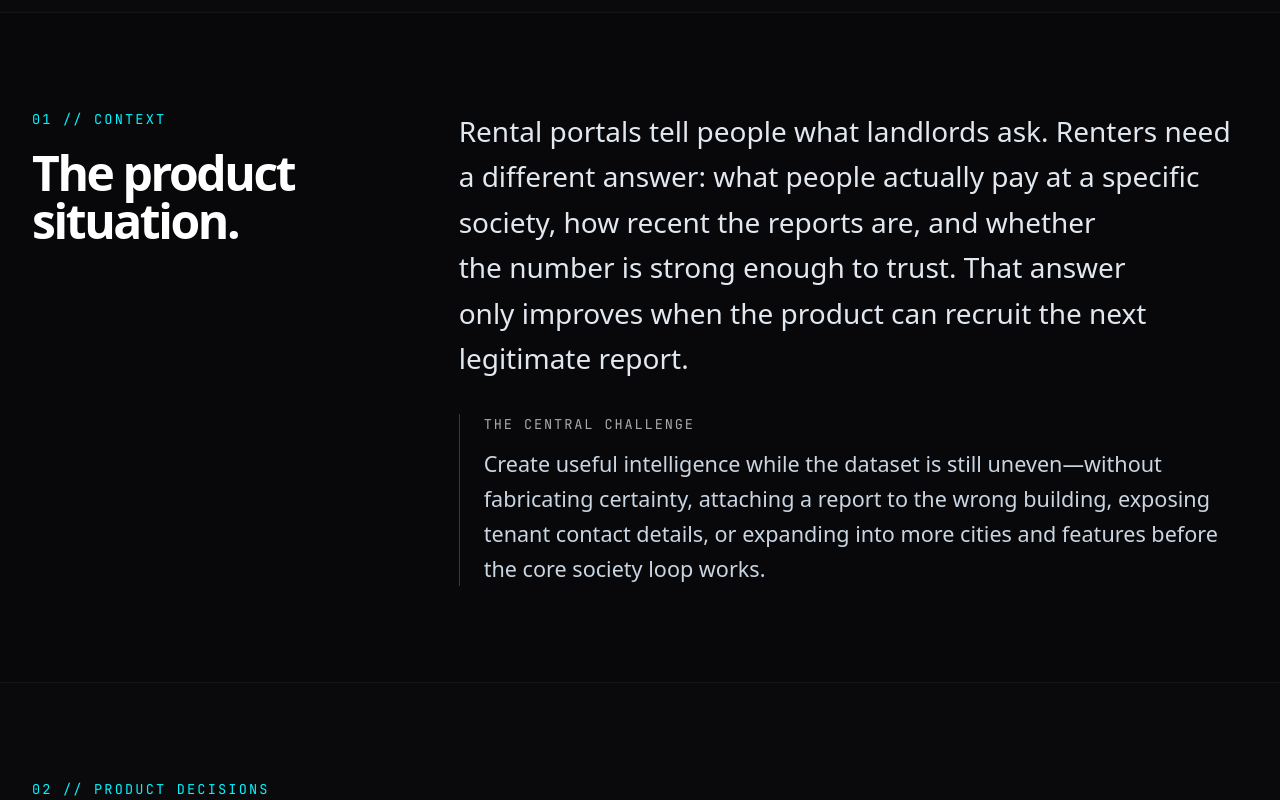
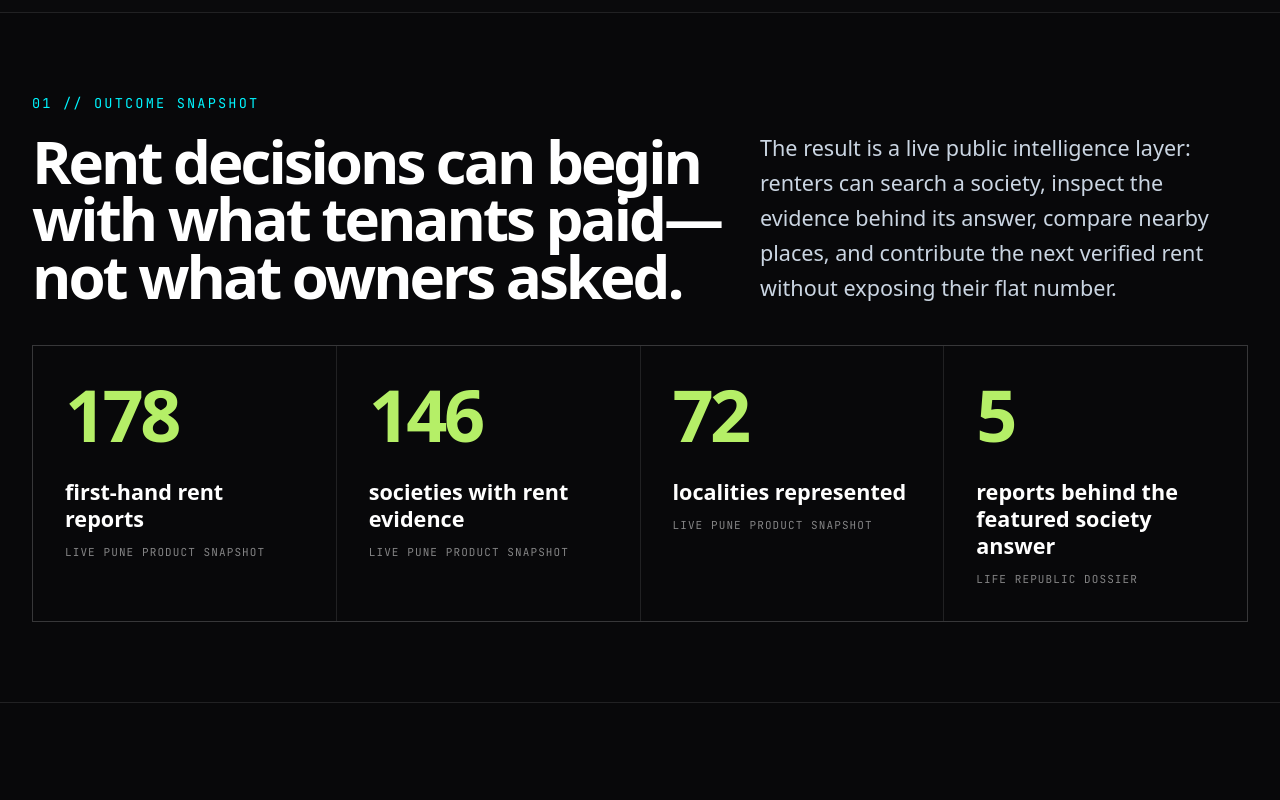
Before and after one commit to aakarshraaj/userhood, a React (Vite) app: page /case-study/rentnama in a window 1280 px wide. Shown: the part 1800-2600 px from the top of the page. Built offline with nearby package versions, Linux system fonts and the light colour scheme; a web font is replaced by a local one.

Commit message:
feat: turn product stories into outcome-led case studies

```diff
--- a/src/components/CaseStudyLayout.tsx
+++ b/src/components/CaseStudyLayout.tsx
@@ -15,6 +15,24 @@ export interface CaseStudyFact {
   value: string;
 }
 
+export interface CaseStudyMetric {
+  value: string;
+  label: string;
+  detail: string;
+}
+
+export interface CaseStudyOutcome {
+  title: string;
+  summary: string;
+  metrics: CaseStudyMetric[];
+}
+
+export interface CaseStudyDraftMetric {
+  value: string;
+  label: string;
+  definition: string;
+}
+
 export interface CaseStudyData {
   pageId: PageId;
   brand: string;
@@ -25,11 +43,13 @@ export interface CaseStudyData {
   facts: CaseStudyFact[];
   heroMedia: ProjectMediaSpec;
   proofNote: string;
+  outcome?: CaseStudyOutcome;
   context: string;
   challenge: string;
   decisions: CaseStudyDecision[];
   documentedScope: string[];
   evidenceBoundary: string;
+  draftMetrics?: CaseStudyDraftMetric[];
   liveProduct?: {
     label: string;
     href: string;
@@ -45,6 +65,7 @@ interface CaseStudyLayoutProps {
 
 export default function CaseStudyLayout({ data, onContactClick }: CaseStudyLayoutProps) {
   const isTeamExperience = data.relationship === "Team experience";
+  const hasOutcome = Boolean(data.outcome);
 
   return (
     <main data-page-id={data.pageId} className="min-h-screen bg-background-dark pb-20 pt-28 sm:pt-32 md:pb-28 md:pt-36">
@@ -120,16 +141,46 @@ export default function CaseStudyLayout({ data, onContactClick }: CaseStudyLayou
           </div>
         </header>
 
-        <section className="mt-16 border-y border-white/5 bg-[#08080a] px-5 py-16 md:mt-24 md:px-8 md:py-24">
+        {data.outcome && (
+          <section className="mt-16 border-y border-white/10 bg-[#08080a] px-5 py-14 md:mt-24 md:px-8 md:py-20" aria-labelledby={`${data.pageId}-outcome-title`}>
+            <div className="mx-auto max-w-[1280px]">
+              <div className="grid gap-8 md:grid-cols-12 md:items-end">
+                <div className="md:col-span-7">
+                  <div className="font-mono text-xs uppercase tracking-[0.16em] text-primary">01 // Outcome snapshot</div>
+                  <h2 id={`${data.pageId}-outcome-title`} className="mt-5 max-w-4xl text-4xl font-black leading-[0.96] tracking-tighter text-white md:text-6xl">
+                    {data.outcome.title}
+                  </h2>
+                </div>
+                <p className="max-w-xl text-base leading-relaxed text-slate-300 md:col-span-5 md:justify-self-end md:text-lg">
+                  {data.outcome.summary}
+                </p>
+              </div>
+
+              <dl className="mt-10 grid gap-px border border-white/10 bg-white/10 sm:grid-cols-2 lg:grid-cols-4">
+                {data.outcome.metrics.map((metric) => (
+                  <div key={metric.label} className="bg-[#08080a] p-6 md:min-h-[235px] md:p-8">
+                    <dd className="text-5xl font-black leading-none tracking-tighter md:text-7xl" style={{ color: data.accent ?? "#00f5ff" }}>
+                      {metric.value}
+                    </dd>
+                    <dt className="mt-7 text-base font-bold leading-tight text-white md:text-lg">{metric.label}</dt>
+                    <p className="mt-3 font-mono text-[11px] uppercase leading-relaxed tracking-[0.1em] text-white/50">{metric.detail}</p>
+                  </div>
+                ))}
+              </dl>
+            </div>
+          </section>
+        )}
+
+        <section className={`${hasOutcome ? "" : "mt-16 md:mt-24"} border-b border-white/5 bg-[#08080a] px-5 py-16 md:px-8 md:py-24`}>
           <div className="mx-auto grid max-w-[1280px] gap-10 md:grid-cols-12 md:gap-16">
             <div className="md:col-span-4">
-              <div className="font-mono text-xs uppercase tracking-[0.16em] text-primary">01 // Context</div>
-              <h2 className="mt-5 text-4xl font-black tracking-tighter text-white md:text-5xl">The product situation.</h2>
+              <div className="font-mono text-xs uppercase tracking-[0.16em] text-primary">{hasOutcome ? "02" : "01"} // The problem</div>
+              <h2 className="mt-5 text-4xl font-black tracking-tighter text-white md:text-5xl">What the product had to overcome.</h2>
             </div>
             <div className="space-y-8 md:col-span-8">
               <p className="text-xl font-normal leading-relaxed text-slate-200 md:text-2xl">{data.context}</p>
               <div className="border-l border-white/20 pl-6">
-                <div className="font-mono text-xs uppercase tracking-[0.14em] text-white/65">The central challenge</div>
+                <div className="font-mono text-xs uppercase tracking-[0.14em] text-white/65">The non-negotiable constraint</div>
                 <p className="mt-3 text-base font-normal leading-relaxed text-slate-300 md:text-lg">{data.challenge}</p>
               </div>
             </div>
@@ -140,8 +191,8 @@ export default function CaseStudyLayout({ data, onContactClick }: CaseStudyLayou
           <div className="mx-auto max-w-[1280px]">
             <div className="grid gap-8 border-b border-white/10 pb-10 md:grid-cols-12 md:items-end md:pb-12">
               <div className="md:col-span-8">
-                <div className="font-mono text-xs uppercase tracking-[0.16em] text-primary">02 // Product decisions</div>
-                <h2 className="mt-5 text-4xl font-black tracking-tighter text-white md:text-6xl">Where the work earned its keep.</h2>
+                <div className="font-mono text-xs uppercase tracking-[0.16em] text-primary">{hasOutcome ? "03" : "02"} // The intervention</div>
+                <h2 className="mt-5 text-4xl font-black tracking-tighter text-white md:text-6xl">The decisions that changed the product.</h2>
               </div>
               <p className="text-base font-normal leading-relaxed text-slate-300 md:col-span-4">
                 The useful part of a case study is the reasoning, the constraint, and the product consequence—not a wall of polished screens.
@@ -174,8 +225,8 @@ export default function CaseStudyLayout({ data, onContactClick }: CaseStudyLayou
         <section className="border-y border-white/5 bg-white/[0.025] px-5 py-16 md:px-8 md:py-20">
           <div className="mx-auto grid max-w-[1280px] gap-10 md:grid-cols-12 md:gap-16">
             <div className="md:col-span-5">
-              <div className="font-mono text-xs uppercase tracking-[0.16em] text-primary">03 // Verifiable scope</div>
-              <h2 className="mt-5 text-4xl font-black tracking-tighter text-white md:text-5xl">What exists—not what a pitch deck implies.</h2>
+              <div className="font-mono text-xs uppercase tracking-[0.16em] text-primary">{hasOutcome ? "04" : "03"} // The shipped system</div>
+              <h2 className="mt-5 text-4xl font-black tracking-tighter text-white md:text-5xl">What actually exists.</h2>
             </div>
             <div className="md:col-span-7">
               <ul className="grid gap-3 sm:grid-cols-2">
@@ -194,6 +245,39 @@ export default function CaseStudyLayout({ data, onContactClick }: CaseStudyLayou
             </div>
           </div>
         </section>
+
+        {data.draftMetrics && data.draftMetrics.length > 0 && (
+          <section className="border-b border-white/10 bg-[#08080a] px-5 py-16 md:px-8 md:py-24" aria-labelledby={`${data.pageId}-measurement-title`}>
+            <div className="mx-auto max-w-[1280px]">
+              <div className="grid gap-8 md:grid-cols-12">
+                <div className="md:col-span-5">
+                  <div className="font-mono text-xs uppercase tracking-[0.16em] text-primary">05 // Outcome measurement</div>
+                  <h2 id={`${data.pageId}-measurement-title`} className="mt-5 text-4xl font-black leading-[0.96] tracking-tighter text-white md:text-6xl">
+                    The numbers this product must move.
+                  </h2>
+                </div>
+                <div className="md:col-span-7 md:pt-1">
+                  <p className="max-w-2xl text-lg leading-relaxed text-slate-300">
+                    These are temporary layout values—not published performance claims. Replace them with the production analytics before this case study goes live.
+                  </p>
+                </div>
+              </div>
+
+              <dl className="mt-10 grid gap-px border border-white/10 bg-white/10 sm:grid-cols-2 lg:grid-cols-4">
+                {data.draftMetrics.map((metric) => (
+                  <div key={metric.label} className="relative min-h-[245px] overflow-hidden bg-background-dark p-6 md:p-8">
+                    <div className="absolute right-0 top-0 border-b border-l border-primary/30 px-3 py-2 font-mono text-[10px] uppercase tracking-[0.16em] text-primary">
+                      Draft value
+                    </div>
+                    <dd className="pt-7 text-5xl font-black leading-none tracking-tighter text-white/25 md:text-6xl">{metric.value}</dd>
+                    <dt className="mt-7 text-base font-bold leading-tight text-white">{metric.label}</dt>
+                    <p className="mt-3 text-sm leading-relaxed text-slate-400">{metric.definition}</p>
+                  </div>
+                ))}
+              </dl>
+            </div>
+          </section>
+        )}
 
         <section className="px-5 py-20 text-center md:px-8 md:py-28">
           <div className="mx-auto max-w-4xl">
--- a/src/pages/CaseStudyRentnama.tsx
+++ b/src/pages/CaseStudyRentnama.tsx
@@ -28,6 +28,17 @@ const caseStudy: CaseStudyData = {
   },
   proofNote:
     "The screens below come from the live product. They show what was designed and shipped; adoption and marketplace liquidity remain measurement questions—not portfolio claims.",
+  outcome: {
+    title: "Rent decisions can begin with what tenants paid—not what owners asked.",
+    summary:
+      "The result is a live public intelligence layer: renters can search a society, inspect the evidence behind its answer, compare nearby places, and contribute the next verified rent without exposing their flat number.",
+    metrics: [
+      { value: "178", label: "first-hand rent reports", detail: "Live Pune product snapshot" },
+      { value: "146", label: "societies with rent evidence", detail: "Live Pune product snapshot" },
+      { value: "72", label: "localities represented", detail: "Live Pune product snapshot" },
+      { value: "5", label: "reports behind the featured society answer", detail: "Life Republic dossier" },
+    ],
+  },
   context:
     "Rental portals tell people what landlords ask. Renters need a different answer: what people actually pay at a specific society, how recent the reports are, and whether the number is strong enough to trust. That answer only improves when the product can recruit the next legitimate report.",
   challenge:
@@ -94,6 +105,12 @@ const caseStudy: CaseStudyData = {
   ],
   evidenceBoundary:
     "The live product and implementation verify the flows, evidence rules, privacy boundaries, and operating tools described here. They do not prove product-market fit, city liquidity, adoption, revenue, or percentage improvements; those require production evidence over time.",
+  draftMetrics: [
+    { value: "42%", label: "Search → society answer", definition: "Replace with the share of searches that reach a useful society or locality result." },
+    { value: "18%", label: "Answer → contribution start", definition: "Replace with the contribution-start rate from society and map surfaces." },
+    { value: "2.4×", label: "Repeat-view lift", definition: "Replace with the returning-user frequency for watched or revisited societies." },
+    { value: "31%", label: "Answer sharing rate", definition: "Replace with the share or copy-link rate from evidence-backed rent answers." },
+  ],
   liveProduct: {
     label: "Visit rentnama.in",
     href: "https://rentnama.in/",
--- a/src/pages/CaseStudyTirch.tsx
+++ b/src/pages/CaseStudyTirch.tsx
@@ -28,6 +28,17 @@ const caseStudy: CaseStudyData = {
   },
   proofNote:
     "The screens below come from the live product. The case study describes shipped behaviour and explicit release boundaries—not unverified commercial results.",
+  outcome: {
+    title: "One engine now carries the brand from discovery to post-purchase state.",
+    summary:
+      "The storefront is backed by a coherent commerce system: governed merchandising, server-authoritative pricing, bag and checkout flows, passwordless identity, private account data, orders, transactional email, analytics, and launch controls.",
+    metrics: [
+      { value: "10", label: "live products", detail: "Across the current product catalogue" },
+      { value: "3", label: "governed collection systems", detail: "After Hours, Meme Fest, and Pujo ’26" },
+      { value: "0", label: "passwords in the customer flow", detail: "OTP-based account identity" },
+      { value: "1", label: "authoritative source of price", detail: "Server-rebuilt checkout quote" },
+    ],
+  },
   context:
     "The campaign and catalogue are the visible edge of a much larger product. Product truth, collection boundaries, bag state, customer identity, addresses, order history, delivery rules, transactional email, analytics, and payment readiness all have to agree. Tirch needed one coherent engine underneath the brand experience.",
   challenge:
@@ -90,6 +101,12 @@ const caseStudy: CaseStudyData = {
   ],
   evidenceBoundary:
     "The live product and implementation support these product and engineering claims. They do not establish commercial launch, enabled payment, revenue, conversion improvement, or tracked inventory because those states are intentionally gated or not yet evidenced.",
+  draftMetrics: [
+    { value: "21%", label: "Product detail → bag", definition: "Replace with the measured add-to-bag conversion rate across live products." },
+    { value: "61%", label: "Checkout completion", definition: "Replace with the order-completion rate once production payments are enabled." },
+    { value: "1.8×", label: "Returning-customer conversion", definition: "Replace with the conversion difference between returning and first-time customers." },
+    { value: "44%", label: "Customer account adoption", definition: "Replace with the share of customers who use the passwordless account and order-history experience." },
+  ],
   liveProduct: {
     label: "Visit tirch.in",
     href: "https://tirch.in/",
```
